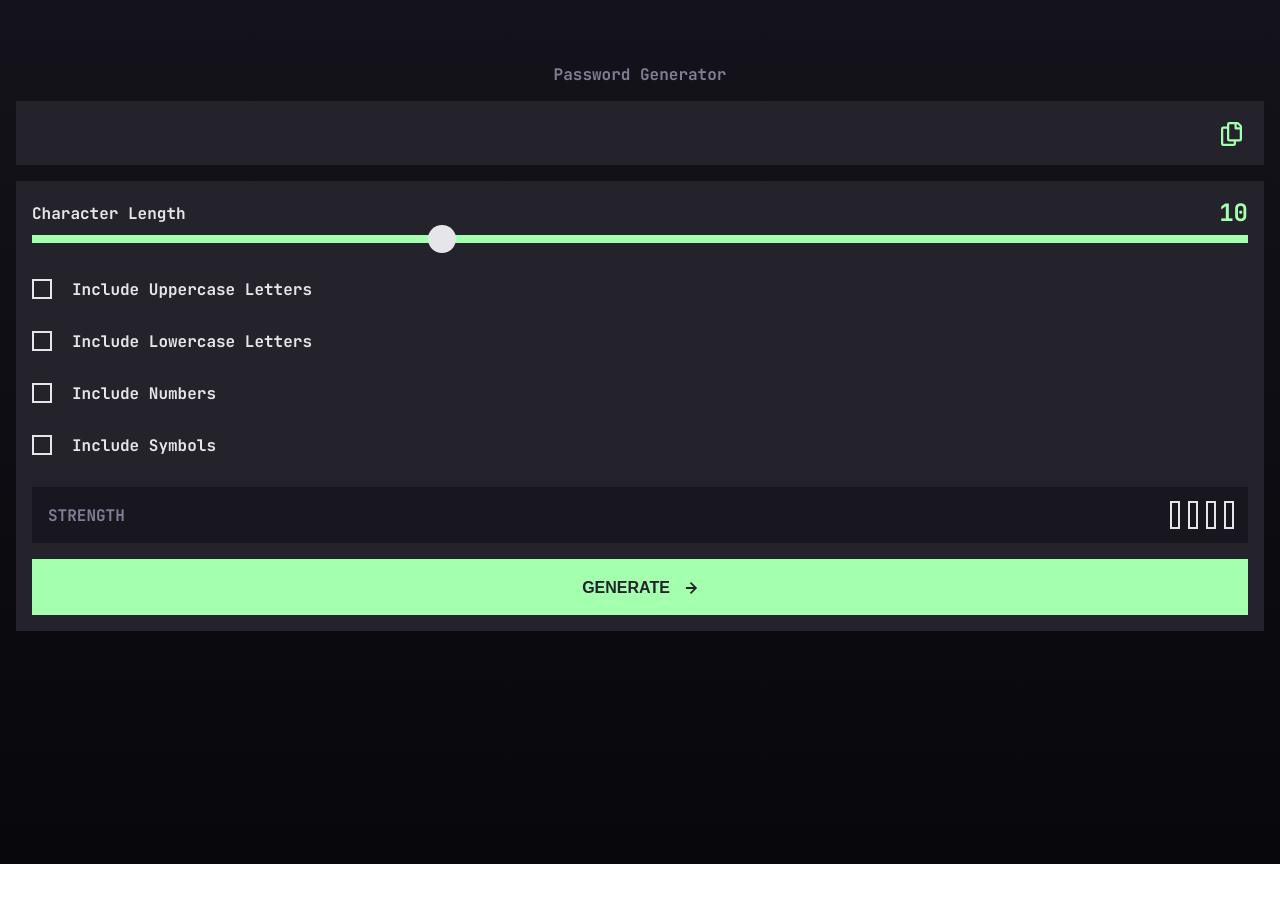
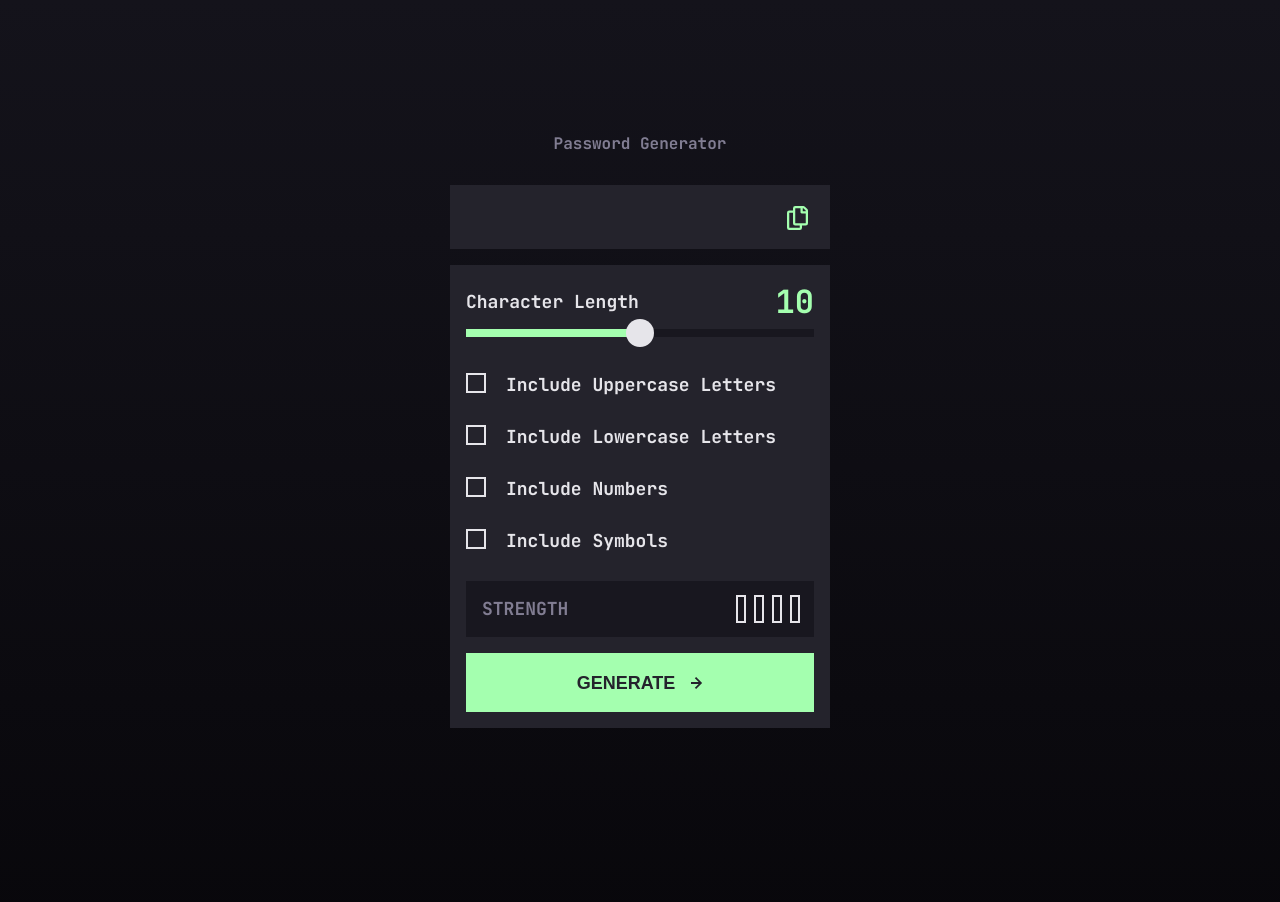
Before and after one commit to tamta123/password-generator-app, a React (Vite) app: page / in a window 1280 px wide. Shown: the top 902 px of the page. Before the commit the page ends 864 px from the top, so only its background shows below. Built offline with nearby package versions, Linux system fonts and the light colour scheme.

Commit message:
slide min value, ternary operator, linear gradient

```diff
--- a/src/App.jsx
+++ b/src/App.jsx
@@ -9,6 +9,7 @@ function App() {
   const [symbolsChecked, setSymbolsChecked] = useState(false);
   const [password, setPassword] = useState("");
   const [copied, setCopied] = useState(false);
+  const [val, setVal] = useState(100);
 
   const handleSliderChange = (event) => {
     setSliderValue(event.target.value);
@@ -22,13 +23,13 @@ function App() {
   ].filter((checked) => checked).length;
 
   const strengthLevel =
-    numChecked === 1
+    numChecked === 1 || sliderValue < 5
       ? "TOO WEAK"
-      : numChecked === 2
+      : numChecked === 2 || sliderValue < 5
       ? "WEAK"
-      : numChecked === 3
+      : numChecked === 3 || sliderValue < 5
       ? "MEDIUM"
-      : numChecked === 4
+      : numChecked === 4 || sliderValue < 5
       ? "STRONG"
       : " ";
 
@@ -101,11 +102,18 @@ function App() {
               type="range"
               id="vol"
               name="vol"
-              min="5"
+              min="0"
               max="20"
               step="1"
               value={sliderValue}
-              onChange={handleSliderChange}
+              onChange={
+                (handleSliderChange, (e) => setSliderValue(e.target.value))
+              }
+              style={{
+                background: `linear-gradient(to right, rgba(164, 255, 175, 1) 0%, rgba(164, 255, 175, 1)
+ ${sliderValue * 5}%, rgba(24, 23, 31, 1)
+ ${sliderValue}%)`,
+              }}
             />
           </div>
           <div className="checkbox">
@@ -149,13 +157,13 @@ function App() {
               <div
                 style={{
                   background:
-                    numChecked === 1
+                    numChecked === 1 || sliderValue < 5
                       ? "#F64A4A"
-                      : numChecked === 2
+                      : numChecked === 2 || sliderValue < 5
                       ? "#FB7C58"
-                      : numChecked === 3
+                      : numChecked === 3 || sliderValue < 5
                       ? "#F8CD65"
-                      : numChecked === 4
+                      : numChecked === 4 || sliderValue < 5
                       ? "#A4FFAF"
                       : "",
                 }}
@@ -163,13 +171,13 @@ function App() {
               <div
                 style={{
                   background:
-                    numChecked === 1
+                    numChecked === 1 || sliderValue < 5
                       ? ""
-                      : numChecked === 2
+                      : numChecked === 2 || sliderValue < 5
                       ? "#FB7C58"
-                      : numChecked === 3
+                      : numChecked === 3 || sliderValue < 5
                       ? "#F8CD65"
-                      : numChecked === 4
+                      : numChecked === 4 || sliderValue < 5
                       ? "#A4FFAF"
                       : "",
                 }}
@@ -177,13 +185,13 @@ function App() {
               <div
                 style={{
                   background:
-                    numChecked === 1
+                    numChecked === 1 || sliderValue < 5
                       ? ""
-                      : numChecked === 2
+                      : numChecked === 2 || sliderValue < 5
                       ? ""
-                      : numChecked === 3
+                      : numChecked === 3 || sliderValue < 5
                       ? "#F8CD65"
-                      : numChecked === 4
+                      : numChecked === 4 || sliderValue < 5
                       ? "#A4FFAF"
                       : "",
                 }}
@@ -191,13 +199,13 @@ function App() {
               <div
                 style={{
                   background:
-                    numChecked === 1
+                    numChecked === 1 || sliderValue < 5
                       ? ""
-                      : numChecked === 2
+                      : numChecked === 2 || sliderValue < 5
                       ? ""
-                      : numChecked === 3
+                      : numChecked === 3 || sliderValue < 5
                       ? ""
-                      : numChecked === 4
+                      : numChecked === 4 || sliderValue < 5
                       ? "#A4FFAF"
                       : "",
                 }}
--- a/src/app.css
+++ b/src/app.css
@@ -22,6 +22,14 @@ h1 {
   gap: 16px;
 }
 
+.final-password svg {
+  cursor: pointer;
+}
+
+.final-password svg:hover path {
+  fill: #ffffff;
+}
+
 .password {
   font-family: "JetBrains Mono";
   font-style: normal;
@@ -39,8 +47,8 @@ h1 {
   font-size: 18px;
   line-height: 24px;
   color: #a4ffaf;
-  /* display: none; */
 }
+
 .characteristics {
   margin-top: 16px;
   padding: 16px;
@@ -74,7 +82,8 @@ input[type="range"] {
   -webkit-appearance: none;
   width: 100%;
   height: 8px;
-  background: rgba(164, 255, 175, 1);
+  /* background: rgba(164, 255, 175, 1); */
+  cursor: pointer;
 }
 input[type="range"]::-webkit-slider-thumb {
   -webkit-appearance: none;
@@ -82,6 +91,10 @@ input[type="range"]::-webkit-slider-thumb {
   width: 28px;
   border-radius: 50%;
   background: #e6e5ea;
+}
+input[type="range"]::-webkit-slider-thumb:hover {
+  background: #18171f;
+  border: 2px solid #a4ffaf;
 }
 
 .checkbox {
@@ -99,7 +112,12 @@ input[type="range"]::-webkit-slider-thumb {
   width: 20px;
   height: 20px;
   border: 2px solid #e6e5ea;
+  cursor: pointer;
 }
+.checkbox .box:hover {
+  border: 2px solid #a4ffaf;
+}
+
 .checked {
   background-color: #a4ffaf;
   background-image: url("./assets/images/icon-check.svg");
@@ -162,6 +180,21 @@ label {
   justify-content: center;
   align-items: center;
   gap: 16px;
+  cursor: pointer;
+}
+.generate:hover {
+  background: #24232c;
+  border: 2px solid #a4ffaf;
+  font-family: "JetBrains Mono";
+  font-style: normal;
+  font-weight: 700;
+  font-size: 18px;
+  line-height: 24px;
+  text-align: center;
+  color: #a4ffaf;
+}
+.generate:hover svg path {
+  fill: #a4ffaf;
 }
 
 .strength-level {
@@ -173,3 +206,51 @@ label {
   text-align: right;
   color: #e6e5ea;
 }
+
+@media screen and (min-width: 768px) {
+  main {
+    padding: 31px 114px 196px 114px;
+  }
+  h1 {
+    margin-top: 133px;
+  }
+  .password {
+    font-weight: 700;
+    font-size: 32px;
+    line-height: 42px;
+  }
+  .length {
+    font-weight: 700;
+    font-size: 18px;
+    line-height: 24px;
+  }
+  .number {
+    font-weight: 700;
+    font-size: 32px;
+    line-height: 42px;
+  }
+  label {
+    font-weight: 700;
+    font-size: 18px;
+    line-height: 24px;
+  }
+  .title {
+    font-weight: 700;
+    font-size: 18px;
+    line-height: 24px;
+  }
+  .strength-level {
+    font-weight: 700;
+    font-size: 24px;
+    line-height: 32px;
+  }
+  .generate {
+    font-size: 18px;
+    line-height: 24px;
+  }
+}
+@media screen and (min-width: 768px) {
+  main {
+    padding: 31px 450px 196px 450px;
+  }
+}
```
